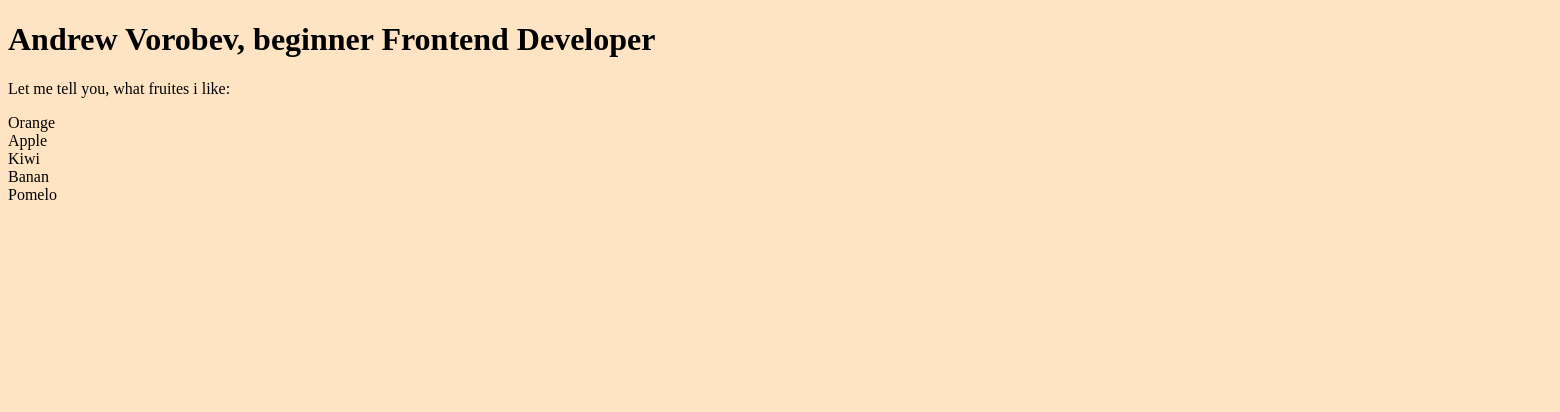
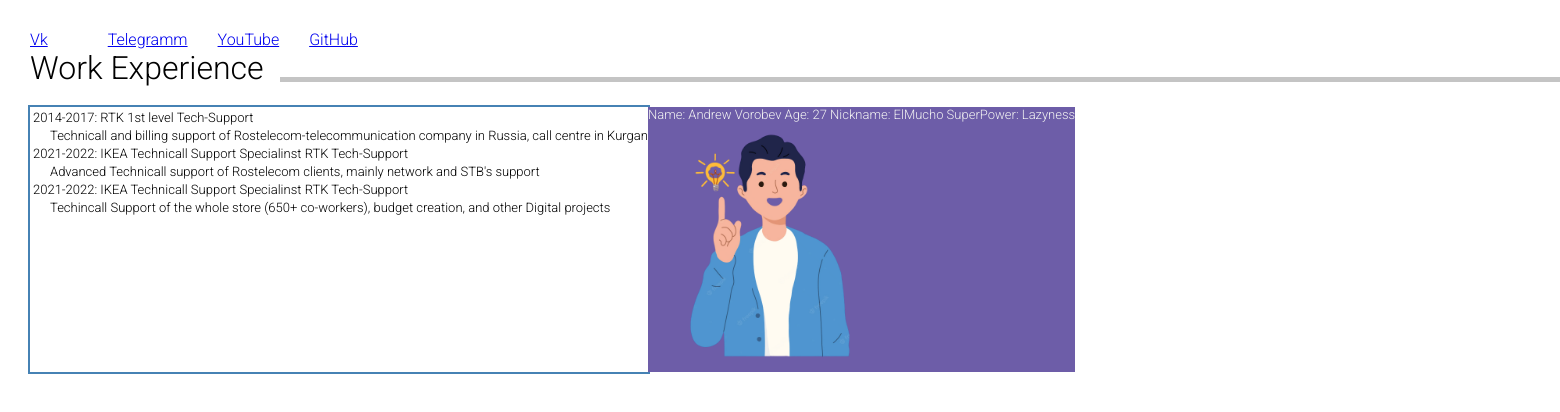
Before and after one commit to Elmucho462/Frontend-learning, a plain HTML site: page Resume/Resume.html in a window 1280 px wide. Shown: the whole page, 1560 px wide, since content can reach past the window. Drawn offline with Linux system fonts and the light colour scheme.

Commit message:
Resume ver.1

```diff
--- a/Resume/Resume.html
+++ b/Resume/Resume.html
@@ -11,13 +11,33 @@
     <link rel="stylesheet" href="style.css">
 </head>
 <body>
-    <h1>Andrew Vorobev, beginner Frontend Developer</h1>
-    <p> Let me tell you, what fruites i like:</p>
-        <div class="flex-container"></div>
-            <div class="flex-item item-1">Orange</div>
-            <div class="flex-item item-2">Apple</div>
-            <div class="flex-item item-3">Kiwi</div>
-            <div class="flex-item item-4">Banan</div>
-            <div class="flex-item item-5">Pomelo</div>
+    <header>
+        <div class="wrapper_social-networks">
+            <div><a href="https://www.youtube.com/watch?v=dQw4w9WgXcQ">Vk<a></div>
+            <div><a href="https://www.youtube.com/watch?v=dQw4w9WgXcQ">Telegramm</a></div>
+            <div><a href="https://www.youtube.com/watch?v=dQw4w9WgXcQ">YouTube</a></div>
+            <div><a href="https://www.youtube.com/watch?v=dQw4w9WgXcQ">GitHub</a></div>
+        </div>
+    </header>
+<h1 style="padding-left: 30px;">Work Experience</h1> <div class="ractangle"></div>
+<div class="wrapper_main">
+        <div class="list workhistory">
+                        <ul>
+                            <li style="padding: 3px; ;">2014-2017: RTK 1st level Tech-Support</li>
+                                <p style="padding-left: 20px;">Technicall and billing support of Rostelecom-telecommunication company in Russia, call centre in Kurgan</p>
+                            <li style="padding: 3px; ;">2021-2022: IKEA Technicall Support Specialinst RTK Tech-Support</li>
+                                <p style="padding-left: 20px;">Advanced Technicall support of Rostelecom clients, mainly network and STB's support</p>
+                            <li style="padding: 3px; ;">2021-2022: IKEA Technicall Support Specialinst RTK Tech-Support</li>
+                                <p style="padding-left: 20px;">Techincall Support of the whole store (650+ co-workers), budget creation, and other Digital projects</p>
+                        </ul>
+        </div>
+        <div class="bio">
+            Name: Andrew Vorobev
+            Age: 27
+            Nickname: ElMucho
+            SuperPower: Lazyness
+            <img src="/Resume/Images/Vector-person.png" height="300px" width="250px"></img>
+        </div>
+</div>
 </body>
 </html>
--- a/Resume/style.css
+++ b/Resume/style.css
@@ -1,3 +1,66 @@
+html {
+    box-sizing: border-box;
+    font-size: 16px;
+    }
+
+*, *:before, *:after {
+box-sizing: inherit;
+}
+
+body, h1, h2, h3, h4, h5, h6, p, ol, ul {
+margin: 0;
+padding: 0;
+font-weight: normal;
+}
+
+ol, ul {
+list-style: none;
+}
+
+img {
+max-width: 100%;
+height: auto;
+}
+.wrapper_main {
+    display: flex;
+    flex-direction: row;
+    align-items:stretch;
+    max-width: 1170px;
+    padding-top: 15px;
+    padding-bottom: 30px;
+    padding-left: 30px;
+    padding-right: 30px;
+}
 body {
-    background-color: bisque;
+    font-family: 'Roboto', sans-serif;
     }
+.wrapper_social-networks {
+    display:flex;
+    flex-direction: row;
+    flex-wrap: wrap;
+    align-items: flex-start;
+    gap: 30px;
+    margin-left: auto;
+    margin-right: auto;
+    padding-top: 30px;
+    padding-left: 30px;
+    }
+.bio {
+    display: flex;
+    flex-direction: column;
+    background-color: #6D5DA8;
+    font-size: small;
+    color: #F2F2F2;
+}
+.workhistory {
+    outline: 2px solid steelblue;
+    width: fit-content;
+    font-size: small;
+}
+.ractangle {
+    height: 5px;
+    background: #C4C4C4;
+    position: relative;
+    top: -10px;
+    left: 280px;
+}
```
Also changed, not shown: Resume/Images/Vector-person.jpg (deleted), Resume/Images/Vector-person.png (added).
